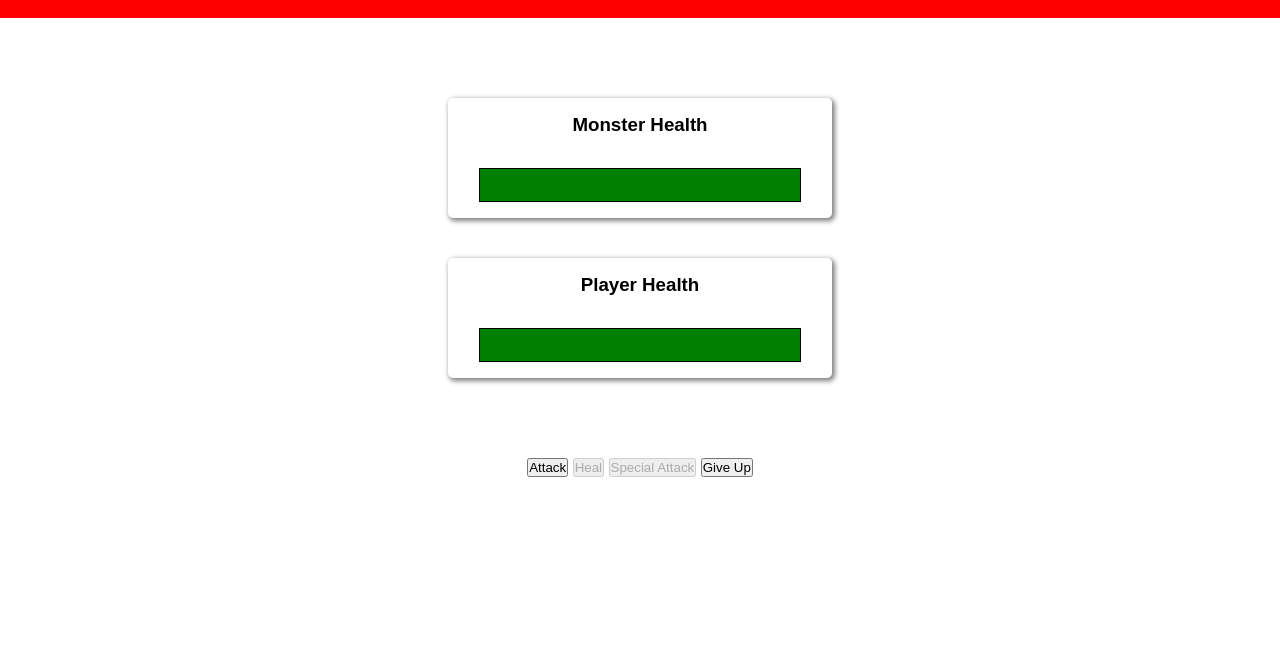
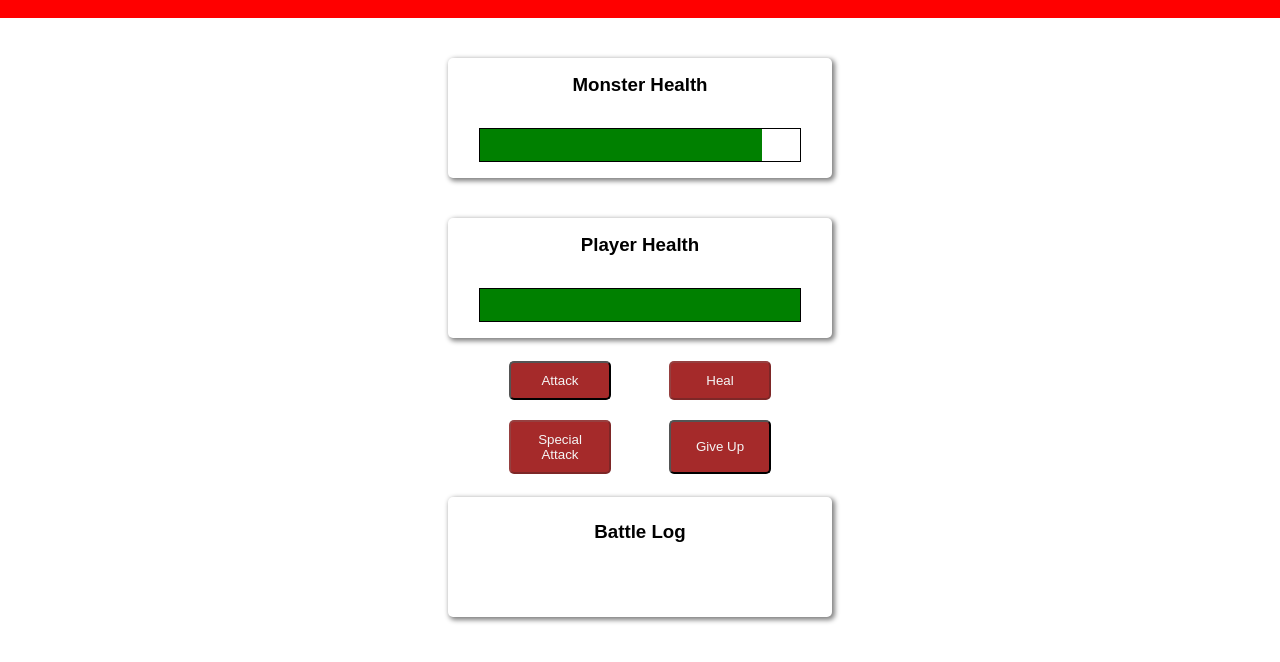
Before and after one commit to assaad-ali/kill-the-monster, a plain HTML site: page index.html in a window 1280 px wide. Both pictures are taken after a click on the button "Attack". Shown: the part 62-724 px from the top of the page. Drawn offline with Linux system fonts and the light colour scheme.

Commit message:
Add initial index.js with the attack functionality

```diff
--- a/index.html
+++ b/index.html
@@ -5,6 +5,7 @@
     <meta http-equiv="X-UA-Compatible" content="IE=edge">
     <meta name="viewport" content="width=device-width, initial-scale=1.0">
     <link rel="stylesheet" href="styles.css">
+    <script src="index.js"></script>
     <title>Kill The Monster</title>
 </head>
 <body>
@@ -37,7 +38,11 @@
             <button id="giveup">Give Up</button>
         </section>
         <section class="game-info">
+            <h3 id="game-info-header">Battle Log</h3>
+            <div id="log" class="log">
 
+            </div>
+            <button id="restart-button"></button>
         </section>
     </main>
 </body>
--- /dev/null
+++ b/index.js
@@ -0,0 +1,38 @@
+window.onload = () => {
+
+/**** Global Variables */
+    let playerHealth = 100;
+    let monsterHealth = 100;
+    let attackCount = 0;
+    let specialAttackCount = 0;
+
+    let healButton = document.getElementById('heal')
+    let specialButton = document.getElementById('special')
+
+/*** Functions */
+
+    //Attack function: Decrease both the player and the monster health, randomly,
+    //it can be used anytime , until one of the parties loose
+
+    attack = () => {
+    let attacker = Math.random() > 0.5 ? "player" : "monster";
+    let damage = Math.floor(Math.random() * 25) + 1;
+
+    if (attacker === "player") {
+        monsterHealth -= damage;
+    } else {
+        playerHealth -= damage;
+
+    }
+
+    updateHealthBar();
+    }
+
+    //Updates the health bar green width
+    updateHealthBar = () => {
+        document.getElementById('player-health').style.width = playerHealth + '%';
+        document.getElementById('monster-health').style.width = monsterHealth + '%';
+    }
+
+    document.getElementById('attack').onclick = attack;
+}
--- a/styles.css
+++ b/styles.css
@@ -12,11 +12,10 @@ header{
     justify-content: center;
     align-items: center;
     color: whitesmoke;
-    margin-bottom: 10vh;
+    margin-bottom: 5vh;
 }
 .players{
     height: 35vh;
-    margin-bottom: 10vh;
 }
 main, .players{
     display: flex;
@@ -47,3 +46,38 @@ main, .players{
     height: 100%;
     background-color: green;
 }
+
+.buttons{
+    display: flex;
+    width: 25vw;
+    padding: 1vw;
+    flex-wrap: wrap;
+    justify-content: space-around;
+}
+
+button {
+    margin: 10px;
+    padding: 10px;
+    width: 8vw;
+    border-radius: 5px;
+    background-color: brown;
+    color:whitesmoke;
+
+}
+
+.game-info{
+    display: flex;
+    flex-direction: column;
+    justify-content: space-around;
+    align-items: center;
+    height: 15vh;
+    width: 30vw;
+    border: none;
+    border-radius: 5px;
+    box-shadow: 2px 2px 5px 1px gray;
+}
+
+#restart-button{
+    display: none;
+
+}
```
